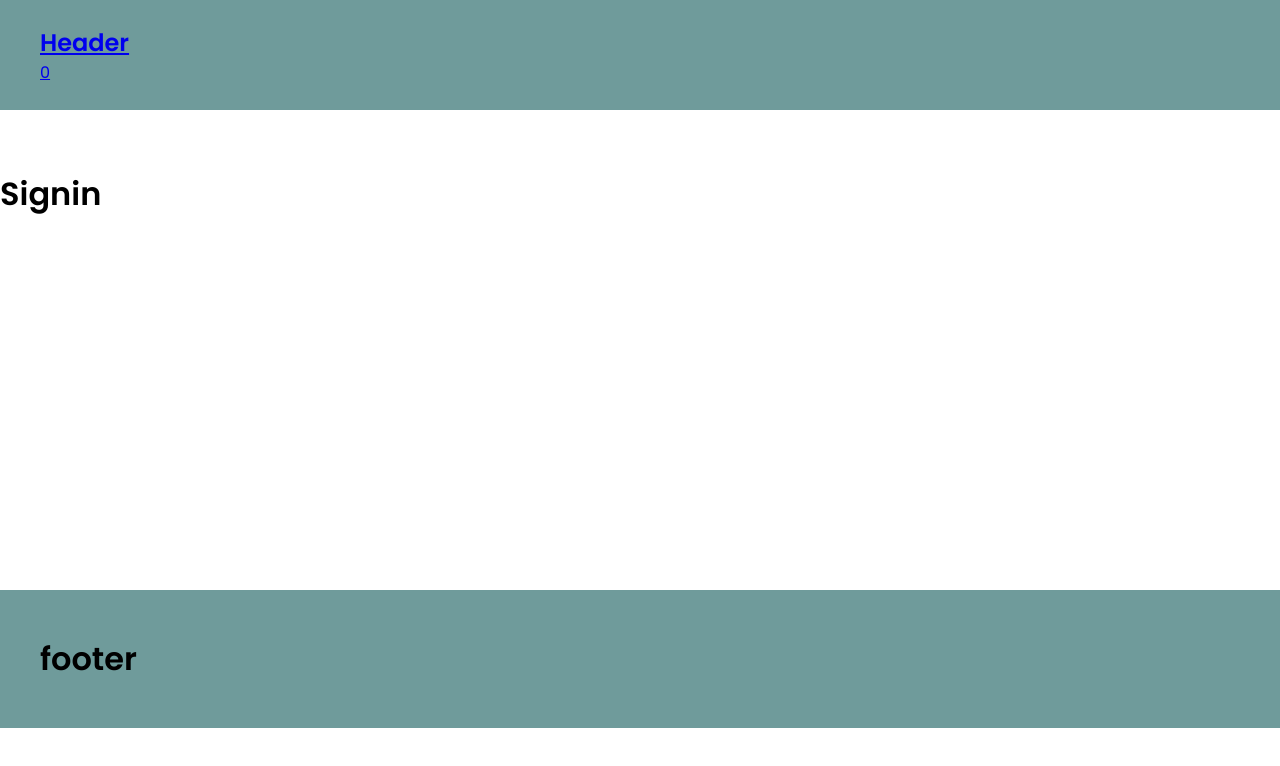
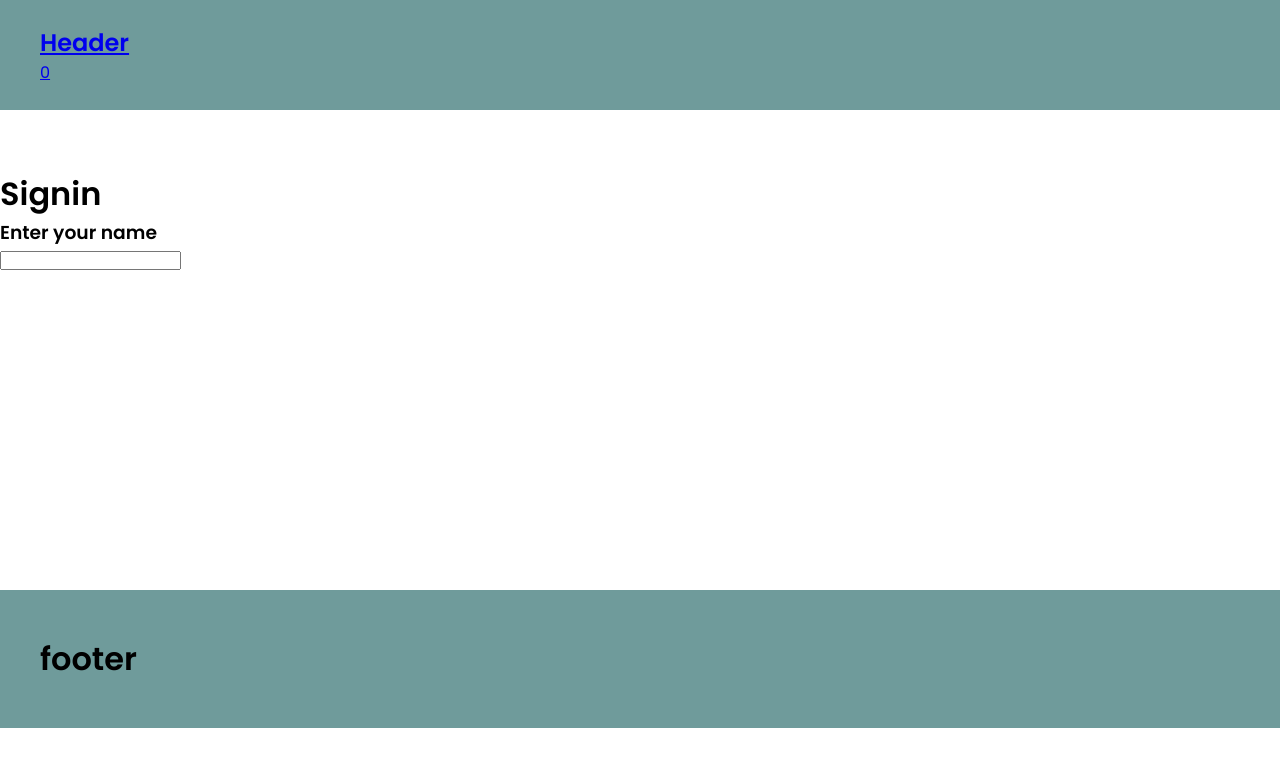
Before and after one commit to Mikchail/react-redux-basket, a React app: page /singin in a window 1280 px wide. Shown: the top 766 px of the page. Built offline with nearby package versions, Linux system fonts and the light colour scheme.

Commit message:
add privite router

```diff
--- a/src/components/app/app.jsx
+++ b/src/components/app/app.jsx
@@ -3,28 +3,33 @@ import {BrowserRouter, Switch, Route, Link} from 'react-router-dom';
 import {connect} from 'react-redux';
 
 import {getBasket} from '../../store/data/selector';
-import {ActionCreator} from '../../store/data/reducer'
+import {ActionCreator} from '../../store/data/reducer';
 
 import Singin from '../signin/signin';
 import Basket from '../basket/basket';
 import Shop from '../shop/shop';
+import PrivateRoute from '../privite-router/privite-router';
+import withValue from '../../hocs/with-value/with-value';
 
+const SinginWithValue = withValue(Singin);
 
 import './app.scss';
 const App = (props) => {
-  const {basket,addToBasket,removeFromBasket} = props;
+  const {basket, addToBasket, removeFromBasket} = props;
   return (
     <div className="wrapper">
       <BrowserRouter>
         <header className="header">
           <div className="container">
-            <Link to="/"><h2>Header</h2></Link>
+            <Link to="/">
+              <h2>Header</h2>
+            </Link>
             <Link to="/basket">{basket.length}</Link>
           </div>
         </header>
         <main className="main">
           <Switch>
-            <Route
+            <PrivateRoute
               exact
               path="/"
               render={(routerProps) => {
@@ -35,11 +40,20 @@ const App = (props) => {
                 );
               }}
             />
-            <Route path="/basket">
-              <Basket basket={basket} addToBasket={addToBasket} removeFromBasket={removeFromBasket} />
-            </Route>
+            <PrivateRoute
+              path="/basket"
+              render={(routerProps) => {
+                return (
+                  <Basket
+                    basket={basket}
+                    addToBasket={addToBasket}
+                    removeFromBasket={removeFromBasket}
+                  />
+                );
+              }}
+            />
             <Route path="/singin">
-              <Singin  />
+              <SinginWithValue />
             </Route>
           </Switch>
         </main>
@@ -52,15 +66,17 @@ const App = (props) => {
     </div>
   );
 };
+
 const mapStateToProps = (state) => ({
   basket: getBasket(state),
 });
 const mapDispatchToProps = (dispatch) => ({
-  addToBasket: (id)=>{
-    dispatch(ActionCreator.addToBasket(id))
+  addToBasket: (id) => {
+    dispatch(ActionCreator.addToBasket(id));
   },
-  removeFromBasket: (id)=>{
-    dispatch(ActionCreator.removeFromBasket(id))
+  removeFromBasket: (id) => {
+    dispatch(ActionCreator.removeFromBasket(id));
   },
 });
-export default connect(mapStateToProps,mapDispatchToProps)(App);
+
+export default connect(mapStateToProps, mapDispatchToProps)(App);
--- /dev/null
+++ b/src/components/privite-router/privite-router.jsx
@@ -0,0 +1,30 @@
+import React from 'react';
+import PropTypes from 'prop-types';
+import {Route, Redirect} from 'react-router-dom';
+import {connect} from 'react-redux';
+
+import {getUser} from '../../store/user/selector';
+
+const PrivateRoute = (props) => {
+  const {render,user, path, exact} = props;
+  return (
+    <Route
+      path={path}
+      exact={exact}
+      render={(routeProps) => {
+        if (user) {
+          return render(routeProps);
+        } else {
+          return <Redirect to={`/singin`} />;
+        }
+      }}
+    />
+  );
+};
+
+const mapStateToProps = (state) => ({
+  user: getUser(state),
+});
+
+export {PrivateRoute};
+export default connect(mapStateToProps)(PrivateRoute);
--- a/src/components/shop/shop.jsx
+++ b/src/components/shop/shop.jsx
@@ -9,6 +9,7 @@ import Loading from '../loading/loading';
 import Card from '../card/card';
 
 import './shop.scss';
+
 const Shop = (props) => {
   const {isLoading, goods, addToBasket} = props;
   console.log(isLoading);
--- a/src/components/signin/signin.jsx
+++ b/src/components/signin/signin.jsx
@@ -1,10 +1,25 @@
-import React from 'react'
+import React from 'react';
+import './singin.scss';
 
-const Signin =(props)=> {
+const Signin = (props) => {
+  const {value, changeValue, addUser} = props;
+  const handlerSubmit = (event) =>{
+    event.preventDefault();
+    addUser(value)
+  }
+  const handlerChange= (event)=>{
+    event.preventDefault();
+    changeValue(event.target.value)
+  }
   return (
     <div>
       <h1>Signin</h1>
+      <form onSubmit={handlerSubmit}>
+        <h3>Enter your name</h3>
+        <input onChange={handlerChange} type="text" value={value}/>
+      </form>
     </div>
-  )
-}
+  );
+};
+
 export default Signin;
--- /dev/null
+++ b/src/hocs/with-value/with-value.js
@@ -0,0 +1,23 @@
+import React, {useState} from 'react';
+import {ActionCreator} from '../../store/user/reducer';
+import {connect} from 'react-redux';
+
+const withValue = (Component) => {
+  const WithValue = (props) => {
+    const [value, setValue] = useState('');
+
+    return (
+      <Component value={value} changeValue={setValue} addUser={props.addUser}>
+        {props.children}
+      </Component>
+    );
+  };
+  const mapDispatchToProps = (dispatch) => ({
+    addUser(name) {
+      dispatch(ActionCreator.addUser(name));
+    },
+  });
+  return connect(null, mapDispatchToProps)(WithValue);
+};
+
+export default withValue;
--- a/src/store/user/reducer.js
+++ b/src/store/user/reducer.js
@@ -2,12 +2,12 @@ import {extend} from '../../utils';
 
 const ActionType = {
 
-  USER_LOG_IN: `USER_LOG_IN`,
+  ADD_USER: `ADD_USER`,
 };
 
 const ActionCreator = {
-  singIn: (user) => ({
-    type: ActionType.USER_LOG_IN,
+  addUser: (user) => ({
+    type: ActionType.ADD_USER,
     payload: user,
   })
 
@@ -15,8 +15,6 @@ const ActionCreator = {
 
 const initialState = {
   user: false,
-  isLogin: false,
-
 };
 
 
@@ -24,7 +22,7 @@ const initialState = {
 
 function reducer(state = initialState, action) {
   switch (action.type) {
-    case ActionType.USER_LOG_IN:
+    case ActionType.ADD_USER:
       return extend(state, {
         user: action.payload,
       });
```
Also changed, not shown: src/components/signin/singin.scss (added).
